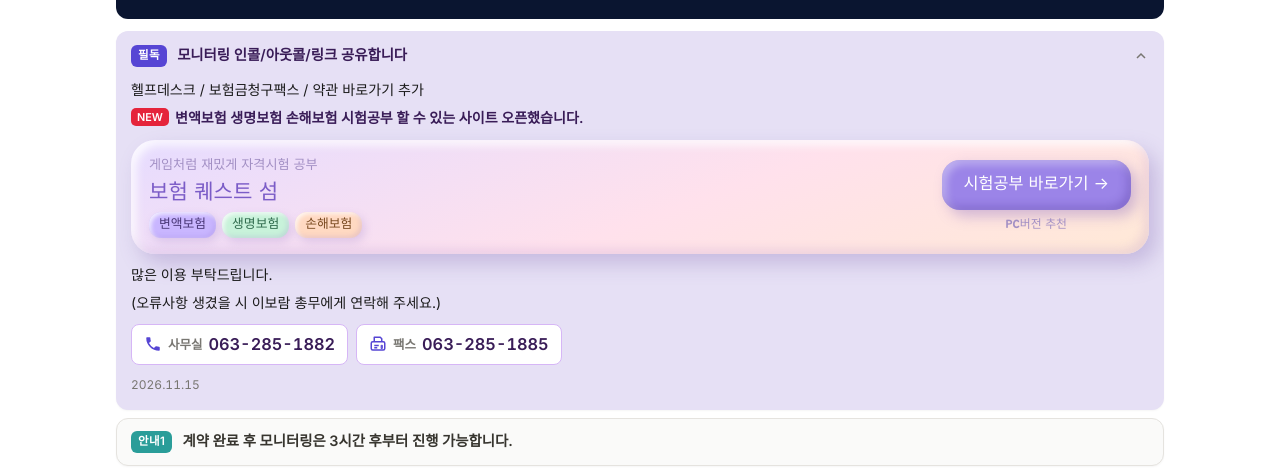
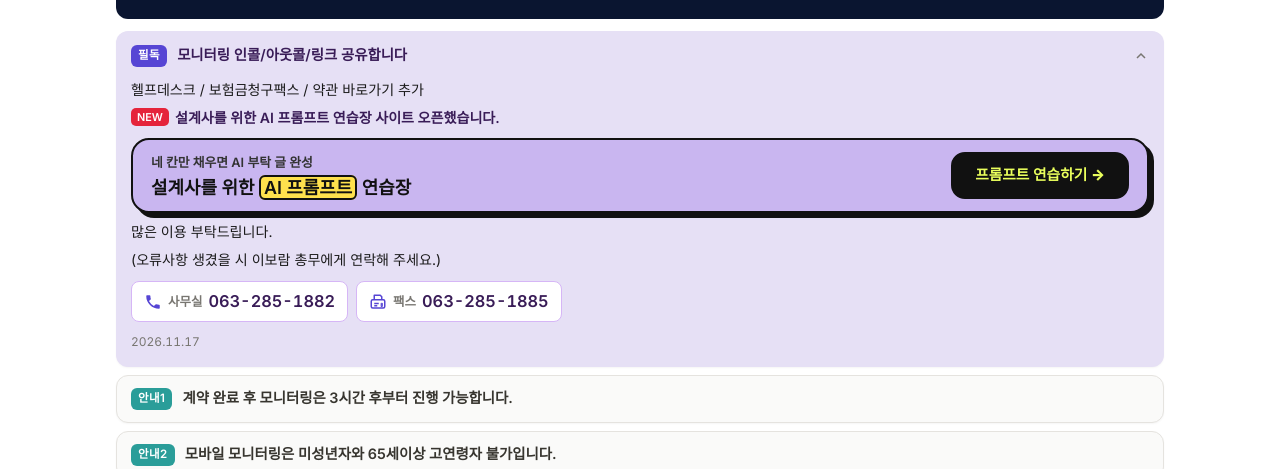
Before and after one commit to bborami/monitoring, a plain HTML site: page index.html in a window 1280 px wide. Shown: the part 105-574 px from the top of the page. Drawn offline with Linux system fonts and the light colour scheme; a web font is replaced by a local one.

Commit message:
필독: AI 프롬프트 연습장 바로가기 추가, 퀘스트 섬은 옆 배너만
Co-Authored-By: Claude Opus 5.5 <noreply@anthropic.com>
Claude-Session: https://claude.ai/code/session_01P8u7JV4q7JjC7uHu54CCiu

```diff
--- a/index.html
+++ b/index.html
@@ -446,6 +446,20 @@ mark{background:#f9e79f;color:#1a1a1a}
 <style id="v4-additions">
 .nnew{font-weight:700;color:var(--must-ink)}
 .nbadge{display:inline-block;font-size:.68rem;font-weight:800;color:#fff;background:#e5243b;border-radius:5px;padding:1px 6px;margin-right:6px;vertical-align:2px}
+/* AI 프롬프트 연습장(fp-prompt-lab)과 같은 네오브루탈 스타일 */
+.fp-card{display:grid;grid-template-columns:1fr;grid-template-areas:"tx" "go" "pc";gap:12px 14px;align-items:center;margin:12px 0 10px;padding:14px;border:2.5px solid #111;border-radius:18px;text-decoration:none;font-family:"Noto Sans KR",var(--font-body);color:#111;background:#c9b6f0;box-shadow:5px 5px 0 #111;transition:transform .12s,box-shadow .12s}
+.fp-card:hover{transform:translate(-2px,-2px);box-shadow:7px 7px 0 #111}
+.fp-card:active{transform:translate(3px,3px);box-shadow:2px 2px 0 #111}
+.fp-txt{grid-area:tx;display:flex;flex-direction:column;gap:4px;min-width:0}
+.fp-sub{font-size:.8rem;font-weight:700;color:#333}
+.fp-t{word-break:keep-all;font-weight:900;font-size:1.22rem;line-height:1.25;color:#111}
+.fp-t em{font-style:normal;background:#ffe14d;padding:0 4px;border:2px solid #111;border-radius:6px}
+.fp-chips{display:flex;flex-wrap:wrap;gap:6px;margin-top:4px}
+.fp-chips span{font-size:.76rem;font-weight:800;padding:2px 9px;border:2px solid #111;border-radius:999px;background:#fff}
+.fp-chips .c1{background:#ffd43b}.fp-chips .c2{background:#ff8fd0}.fp-chips .c3{background:#4dfca0}.fp-chips .c4{background:#5cc8ff}
+.fp-go{grid-area:go;text-align:center;font-size:.98rem;font-weight:900;color:#eaff5c;background:#111;border:2.5px solid #111;border-radius:14px;padding:10px 0}
+.fp-pc{grid-area:pc;text-align:center;font-size:.74rem;font-weight:700;color:#333;margin-top:-4px}
+@media (min-width:768px){.fp-card{grid-template-columns:1fr auto;grid-template-areas:"tx go" "tx pc";row-gap:6px;padding:16px 18px}.fp-go{padding:11px 22px;align-self:end}.fp-pc{margin-top:0;align-self:start}}
 /* 시험공부 사이트(보험 퀘스트 섬)와 같은 클레이 스타일 */
 .vq-card{display:grid;grid-template-columns:1fr;grid-template-areas:"tx" "go" "pc";gap:12px 14px;align-items:center;margin:12px 0 10px;padding:14px;border-radius:24px;text-decoration:none;font-family:'Jua',var(--font-body);color:#5a4a78;background:linear-gradient(160deg,#e6dcff 0%,#ffe1ec 55%,#ffe9d6 100%);box-shadow:8px 10px 20px rgba(120,90,170,.28),inset -5px -5px 10px rgba(160,120,200,.18),inset 5px 5px 10px rgba(255,255,255,.85);transition:transform .15s}
 .vq-card:hover{transform:translateY(-2px)}
@@ -463,6 +477,29 @@ mark{background:#f9e79f;color:#1a1a1a}
 @media (min-width:768px){.vq-card{grid-template-columns:1fr auto;grid-template-areas:"tx go" "tx pc";row-gap:6px;padding:16px 18px}.vq-go{padding:12px 22px}}
 .vq-pc{grid-area:pc;text-align:center;font-size:.74rem;color:#a28fc4;margin-top:-4px}
 @media (min-width:768px){.vq-pc{margin-top:0;align-self:start}.vq-go{align-self:end}}
+/* 필독: 두 사이트 카드 — PC 반반, 폰은 한 줄 */
+.study-duo{display:grid;grid-template-columns:1fr;gap:10px;margin:10px 0 8px}
+.study-duo .vq-card,.study-duo .fp-card{margin:0;grid-template-columns:1fr auto;grid-template-areas:"tx go";padding:10px 12px;gap:10px}
+.study-duo .vq-sub,.study-duo .fp-sub,.study-duo .vq-chips,.study-duo .fp-chips,.study-duo .vq-pc,.study-duo .fp-pc{display:none}
+.study-duo .vq-t{font-size:1.08rem}.study-duo .fp-t{font-size:.98rem}
+.study-duo .vq-go,.study-duo .fp-go{padding:7px 12px;font-size:.84rem;white-space:nowrap}
+.study-duo .vq-card{border-radius:18px}
+.study-duo .pco{display:none}.study-duo .fp-t em{padding:0 3px}
+@media (min-width:768px){.study-duo .pco{display:inline}}
+@media (min-width:768px){
+ .study-duo{grid-template-columns:1fr 1fr;gap:14px}
+ .study-duo .vq-card,.study-duo .fp-card{grid-template-columns:1fr;grid-template-areas:"tx" "go";padding:14px 16px;row-gap:10px}
+ .study-duo .vq-sub,.study-duo .fp-sub,.study-duo .vq-chips,.study-duo .fp-chips{display:flex}
+ .study-duo .vq-sub,.study-duo .fp-sub{display:block}
+ .study-duo .vq-t{font-size:1.25rem}.study-duo .fp-t{font-size:1.12rem}
+ .study-duo .vq-go,.study-duo .fp-go{padding:9px 0;font-size:.92rem;align-self:end}
+}
+@media (min-width:768px){
+ .study-duo.one{grid-template-columns:1fr}
+ .study-duo.one .fp-card{grid-template-columns:1fr auto;grid-template-areas:"tx go";padding:12px 18px}
+ .study-duo.one .fp-chips{display:none}
+ .study-duo.one .fp-go{align-self:center;padding:10px 22px}
+}
 .study-side{display:none}
 @media (min-width:1360px){
  .study-side{display:flex;flex-direction:column;align-items:center;text-align:center;gap:8px;position:fixed;top:120px;left:calc(50% + 540px + 24px);width:min(190px,calc(50vw - 540px - 40px));padding:22px 14px 18px;border-radius:28px;font-family:'Jua',var(--font-body);color:#5a4a78;text-decoration:none;z-index:5;background:linear-gradient(170deg,#e6dcff 0%,#ffe1ec 55%,#ffe9d6 100%);box-shadow:12px 14px 28px rgba(120,90,170,.3),inset -6px -6px 12px rgba(160,120,200,.18),inset 6px 6px 12px rgba(255,255,255,.85);transition:transform .15s}
@@ -568,10 +605,10 @@ mark{background:#f9e79f;color:#1a1a1a}
 
 <script>
 const NOTICES = [
-  {tag:"필독", tel:"063-285-1882", fax:"063-285-1885", title:"모니터링 인콜/아웃콜/링크 공유합니다", date:"2026.11.15",
+  {tag:"필독", tel:"063-285-1882", fax:"063-285-1885", title:"모니터링 인콜/아웃콜/링크 공유합니다", date:"2026.11.17",
    body:["헬프데스크 / 보험금청구팩스 / 약관 바로가기 추가",
-         {new:"변액보험 생명보험 손해보험 시험공부 할 수 있는 사이트 오픈했습니다."},
-         {link:{href:"https://bborami.github.io/variable-quest-island/", label:"시험공부 사이트 바로가기"}},
+         {new:"설계사를 위한 AI 프롬프트 연습장 사이트 오픈했습니다."},
+         {duo:[{href:"https://bborami.github.io/fp-prompt-lab/", label:"AI 프롬프트 연습장 바로가기", kind:"fp"}]},
          "많은 이용 부탁드립니다.",
          "(오류사항 생겼을 시 이보람 총무에게 연락해 주세요.)"]},
   {tag:"안내1", title:"계약 완료 후 모니터링은 3시간 후부터 진행 가능합니다.", date:"2026.10.22",
@@ -1018,6 +1055,14 @@ function toggleFav(id){
 const inCat = (it,c) => c==="all" ? true : c==="fav" ? favs.has(it.id) : it.cat===c;
 
 /* notices */
+const linkCard = L => L.kind==="fp" ? `<a class="fp-card" href="${esc(L.href)}" target="_blank" rel="noopener" aria-label="${esc(L.label)} (새 창)">
+          <span class="fp-txt"><span class="fp-sub">네 칸만 채우면 AI 부탁 글 완성</span><b class="fp-t"><span class="pco">설계사를 위한 </span><em>AI 프롬프트</em> 연습장</b>
+            <span class="fp-chips"><span class="c1">상담준비</span><span class="c2">고객연락</span><span class="c3">콘텐츠</span><span class="c4">분석</span></span></span>
+          <span class="fp-go"><span class="pco">프롬프트 </span>연습하기 →</span><span class="fp-pc">예시 33개 · PC버전 추천</span></a>`
+  : `<a class="vq-card" href="${esc(L.href)}" target="_blank" rel="noopener" aria-label="${esc(L.label)} (새 창)">
+          <span class="vq-txt"><span class="vq-sub">게임처럼 재밌게 자격시험 공부</span><b class="vq-t">보험 퀘스트 섬</b>
+            <span class="vq-chips"><span class="k1">변액보험</span><span class="k2">생명보험</span><span class="k3">손해보험</span></span></span>
+          <span class="vq-go"><span class="pco">시험공부 </span>바로가기 →</span><span class="vq-pc">PC버전 추천</span></a>`;
 $("#notices").innerHTML = NOTICES.map((n,i)=> !n.body.length ? `
   <div class="notice static">
     <div class="row"><span class="tag lite">${n.tag}</span><span class="ttl">${esc(n.title)}</span></div>
@@ -1031,10 +1076,8 @@ $("#notices").innerHTML = NOTICES.map((n,i)=> !n.body.length ? `
     <div class="body" id="nb${i}" ${i===0?"":"hidden"}>
       ${n.body.map(p=>typeof p==="string" ? `<p>${esc(p)}</p>`
         : p.new ? `<p class="nnew"><span class="nbadge">NEW</span>${esc(p.new)}</p>`
-        : p.link ? `<a class="vq-card" href="${esc(p.link.href)}" target="_blank" rel="noopener" aria-label="${esc(p.link.label)} (새 창)">
-          <span class="vq-txt"><span class="vq-sub">게임처럼 재밌게 자격시험 공부</span><b class="vq-t">보험 퀘스트 섬</b>
-            <span class="vq-chips"><span class="k1">변액보험</span><span class="k2">생명보험</span><span class="k3">손해보험</span></span></span>
-          <span class="vq-go">시험공부 바로가기 →</span><span class="vq-pc">PC버전 추천</span></a>` : "").join("")}
+        : p.duo ? `<div class="study-duo${p.duo.length===1?" one":""}">${p.duo.map(linkCard).join("")}</div>`
+        : p.link ? linkCard(p.link) : "").join("")}
       ${n.tel||n.fax ? `<div class="ncontact">
         ${n.tel?`<a class="nc" href="tel:${n.tel.replace(/[^0-9]/g,"")}"><svg width="18" height="18" viewBox="0 0 24 24" fill="currentColor" aria-hidden="true"><path d="M6.6 10.8a15 15 0 0 0 6.6 6.6l2.2-2.2c.3-.3.7-.4 1-.2 1.1.4 2.3.6 3.6.6.6 0 1 .4 1 1V20c0 .6-.4 1-1 1A17 17 0 0 1 3 4c0-.6.4-1 1-1h3.5c.6 0 1 .4 1 1 0 1.3.2 2.5.6 3.6.1.3 0 .7-.2 1z"/></svg><span class="nc-l">사무실</span>${n.tel}</a>`:""}
         ${n.fax?`<span class="nc"><svg width="18" height="18" viewBox="0 0 24 24" fill="none" stroke="currentColor" stroke-width="2" stroke-linejoin="round" aria-hidden="true"><path d="M7 9V3h8l2 2v4"/><rect x="3" y="9" width="18" height="11" rx="2"/><path d="M7 14h6M7 17h4"/><circle cx="17" cy="14.5" r=".6" fill="currentColor"/><circle cx="17" cy="17" r=".6" fill="currentColor"/></svg><span class="nc-l">팩스</span>${n.fax}</span>`:""}
```
